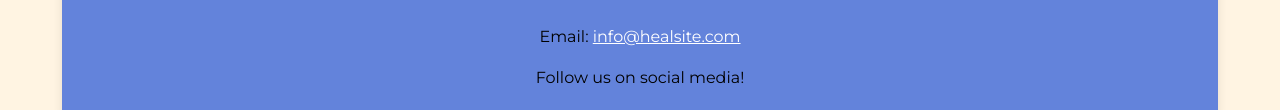
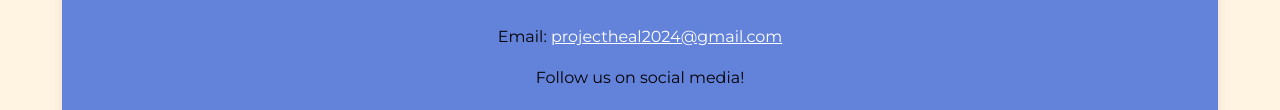
Before and after one commit to FelixSanders/heal, a plain HTML site: page index.html in a window 1280 px wide. Shown: the part 2256-2366 px from the top of the page. Drawn offline with Linux system fonts and the light colour scheme.

Commit message:
Update index.html

```diff
--- a/index.html
+++ b/index.html
@@ -109,7 +109,7 @@
 
         <section id="kontak">
             <h2>Kontak Kami</h2>
-            <p>Email: <a href="mailto:info@healsite.com">info@healsite.com</a></p>
+            <p>Email: <a href="mailto:projectheal2024@gmail.com">projectheal2024@gmail.com</a></p>
             <p>Follow us on social media!</p>
         </section>
     </main>
```
